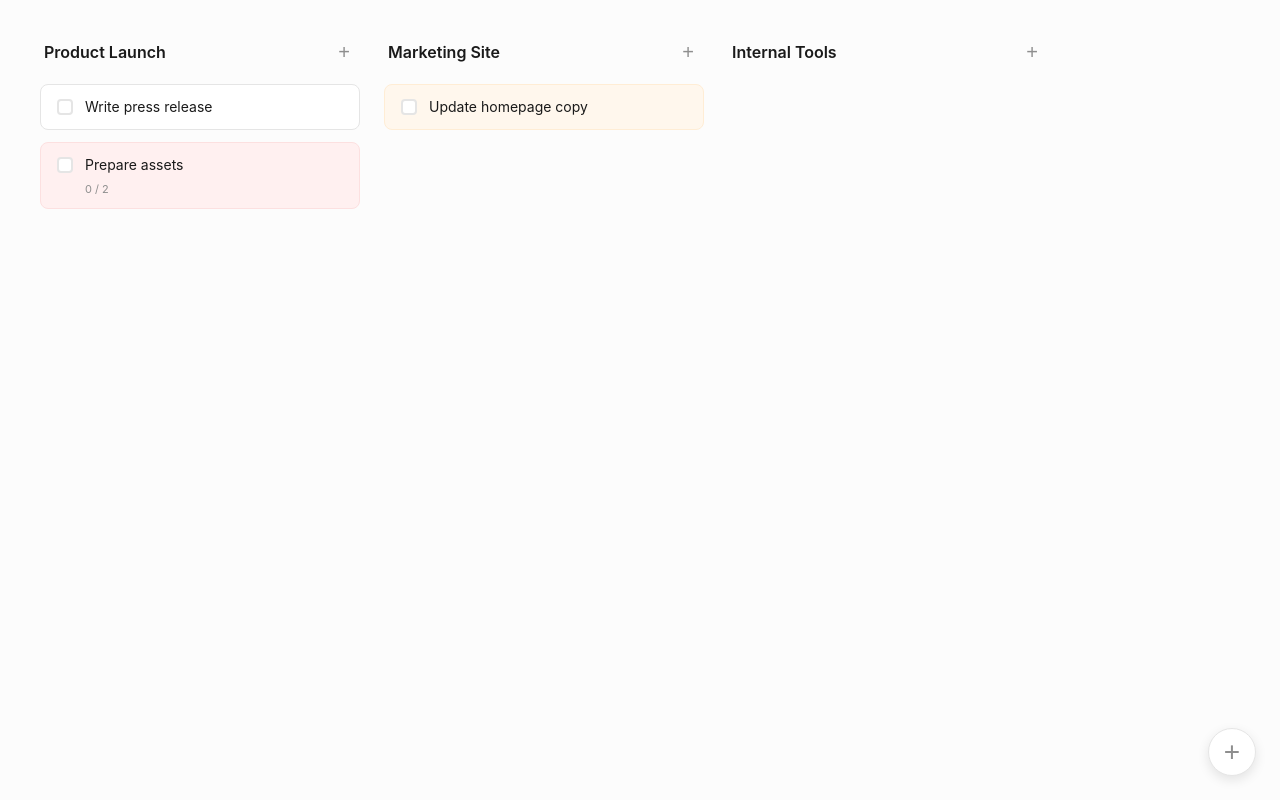
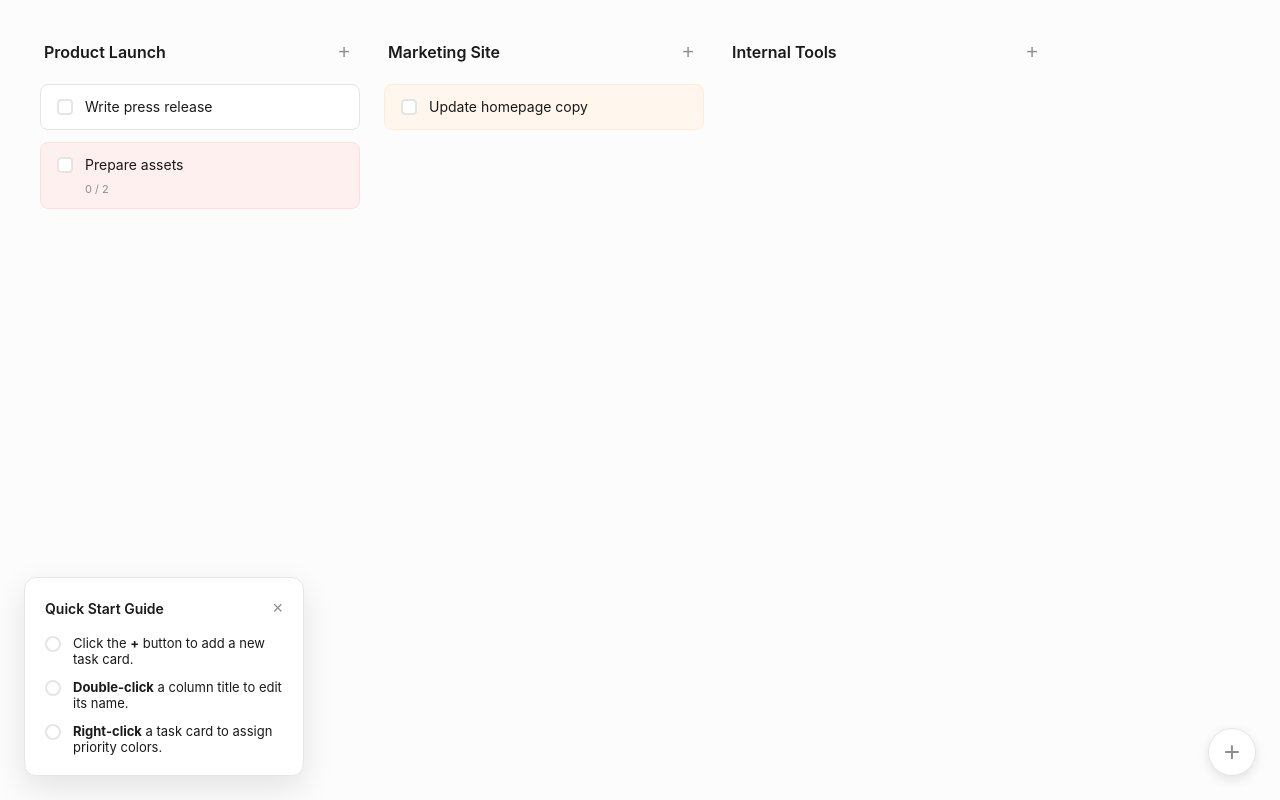
Before and after one commit to Pravinakajerry/Projects-Todo, a plain HTML site: page index.html in a window 1280 px wide. Drawn offline with Linux system fonts and the light colour scheme.

Commit message:
Update index.html
added onboarding

```diff
--- a/index.html
+++ b/index.html
@@ -304,6 +304,91 @@
             font-weight: 600;
         }
 
+        /* === Onboarding Widget === */
+        .onboarding-widget {
+            position: fixed;
+            bottom: 24px;
+            left: 24px;
+            background: #ffffff;
+            border: 1px solid var(--border-color);
+            border-radius: 12px;
+            box-shadow: 0 12px 32px rgba(0, 0, 0, 0.1);
+            padding: 20px;
+            width: 280px;
+            z-index: 100;
+            display: none; /* Hidden by default, JS enables if needed */
+            transition: opacity 0.3s ease, transform 0.3s ease;
+        }
+
+        .onboarding-header {
+            display: flex;
+            justify-content: space-between;
+            align-items: center;
+            margin-bottom: 16px;
+        }
+
+        .onboarding-header h3 {
+            font-size: 14px;
+            font-weight: 600;
+            color: var(--text-main);
+        }
+
+        .onboarding-close {
+            background: none;
+            border: none;
+            color: var(--text-muted);
+            cursor: pointer;
+            font-size: 18px;
+        }
+
+        .onboarding-close:hover {
+            color: var(--text-main);
+        }
+
+        .ob-step {
+            display: flex;
+            align-items: flex-start;
+            gap: 12px;
+            margin-bottom: 12px;
+            font-size: 13px;
+            color: var(--text-main);
+            transition: opacity 0.2s;
+        }
+
+        .ob-step:last-child {
+            margin-bottom: 0;
+        }
+
+        .ob-checkbox {
+            width: 16px;
+            min-width: 16px;
+            height: 16px;
+            border: 2px solid var(--border-color);
+            border-radius: 50%;
+            margin-top: 1px;
+            display: flex;
+            align-items: center;
+            justify-content: center;
+            transition: all 0.2s;
+        }
+
+        .ob-step.done {
+            opacity: 0.5;
+            text-decoration: line-through;
+        }
+
+        .ob-step.done .ob-checkbox {
+            background: var(--text-main);
+            border-color: var(--text-main);
+        }
+
+        .ob-step.done .ob-checkbox::after {
+            content: '✓';
+            color: white;
+            font-size: 10px;
+            font-weight: bold;
+        }
+
         /* === Modal Overlay === */
         .modal-overlay {
             position: fixed;
@@ -509,6 +594,26 @@
     <!-- Floating Add Column Button -->
     <button class="add-column-btn" onclick="addNewColumn()" title="Add New Column">+</button>
 
+    <!-- Onboarding Widget -->
+    <div class="onboarding-widget" id="onboardingWidget">
+        <div class="onboarding-header">
+            <h3>Quick Start Guide</h3>
+            <button class="onboarding-close" onclick="dismissOnboarding()" title="Dismiss">×</button>
+        </div>
+        <div class="ob-step" id="obStepAdd">
+            <div class="ob-checkbox"></div>
+            <span>Click the <strong>+</strong> button to add a new task card.</span>
+        </div>
+        <div class="ob-step" id="obStepEditCol">
+            <div class="ob-checkbox"></div>
+            <span><strong>Double-click</strong> a column title to edit its name.</span>
+        </div>
+        <div class="ob-step" id="obStepRightClick">
+            <div class="ob-checkbox"></div>
+            <span><strong>Right-click</strong> a task card to assign priority colors.</span>
+        </div>
+    </div>
+
     <!-- Right Click Context Menu -->
     <div class="context-menu" id="contextMenu">
         <div class="context-item" data-action="color" data-color="red">
@@ -564,6 +669,8 @@
     </div>
 
     <script>
+        const DEFAULT_PAGE_TITLE = "Minimalist Project Manager";
+
         // --- Data Management (Local Storage) ---
         const defaultData = [
             {
@@ -600,6 +707,51 @@
             return Math.random().toString(36).substr(2, 9);
         }
 
+        // --- Onboarding Logic ---
+        let onboardingState = JSON.parse(localStorage.getItem('minTaskOnboarding')) || {
+            addedCard: false,
+            editedCol: false,
+            rightClicked: false,
+            dismissed: false
+        };
+
+        function renderOnboarding() {
+            const widget = document.getElementById('onboardingWidget');
+            if (onboardingState.dismissed || (onboardingState.addedCard && onboardingState.editedCol && onboardingState.rightClicked)) {
+                widget.style.display = 'none';
+                // Mark dismissed so we don't keep evaluating logic if it's done
+                if (!onboardingState.dismissed) dismissOnboarding();
+                return;
+            }
+
+            widget.style.display = 'block';
+
+            if (onboardingState.addedCard) document.getElementById('obStepAdd').classList.add('done');
+            if (onboardingState.editedCol) document.getElementById('obStepEditCol').classList.add('done');
+            if (onboardingState.rightClicked) document.getElementById('obStepRightClick').classList.add('done');
+        }
+
+        function completeOnboardingStep(step) {
+            if (onboardingState.dismissed || onboardingState[step]) return;
+            onboardingState[step] = true;
+            localStorage.setItem('minTaskOnboarding', JSON.stringify(onboardingState));
+            renderOnboarding();
+
+            // Auto close if all steps completed
+            if (onboardingState.addedCard && onboardingState.editedCol && onboardingState.rightClicked) {
+                setTimeout(() => dismissOnboarding(), 1000);
+            }
+        }
+
+        function dismissOnboarding() {
+            onboardingState.dismissed = true;
+            localStorage.setItem('minTaskOnboarding', JSON.stringify(onboardingState));
+            const widget = document.getElementById('onboardingWidget');
+            widget.style.opacity = '0';
+            setTimeout(() => { widget.style.display = 'none'; }, 300);
+        }
+
+
         function getSubtaskProgress(content) {
             if (!content) return null;
             const totalMatches = content.match(/<input[^>]*type="checkbox"[^>]*>/gi);
@@ -631,6 +783,7 @@
                 titleSpan.title = "Double-click to edit";
 
                 titleSpan.ondblclick = function() {
+                    completeOnboardingStep('editedCol'); // Trigger onboarding step
                     this.contentEditable = true;
                     this.focus();
                     document.execCommand('selectAll', false, null);
@@ -719,6 +872,7 @@
             if (!card) return;
 
             e.preventDefault();
+            completeOnboardingStep('rightClicked'); // Trigger onboarding step
 
             const taskList = card.closest('.task-list');
             contextTarget = {
@@ -873,6 +1027,8 @@
         const modalDeleteBtn = document.getElementById('modalDeleteBtn');
 
         function addNewTask(projectId) {
+            completeOnboardingStep('addedCard'); // Trigger onboarding step
+
             const project = boardData.find(p => p.id === projectId);
             const newTask = { id: generateId(), title: 'New Task', content: '', completed: false, color: 'default' };
             project.tasks.unshift(newTask); // Adds at the top instead of bottom
@@ -915,6 +1071,7 @@
                 modalOverlay.classList.remove('active');
                 currentEditingTask = null;
                 currentEditingProject = null;
+                document.title = DEFAULT_PAGE_TITLE;
             }
         });
 
@@ -929,6 +1086,9 @@
             modalEditor.innerHTML = currentEditingTask.content;
 
             updateModalColorPicker(currentEditingTask.color || 'default');
+
+            // Update Page Title
+            document.title = currentEditingTask.title || "Untitled Task";
 
             modalOverlay.classList.add('active');
 
@@ -948,13 +1108,16 @@
             modalOverlay.classList.remove('active');
             currentEditingTask = null;
             currentEditingProject = null;
+
+            // Revert Page Title
+            document.title = DEFAULT_PAGE_TITLE;
         }
 
         modalOverlay.addEventListener('click', (e) => {
             if (e.target === modalOverlay) closeModal();
         });
 
-        // --- Keyboard Shortcuts ---
+        // --- Keyboard Shortcuts & Live Page Title Updates ---
 
         modalTaskTitle.addEventListener('keydown', (e) => {
             if (e.key === 'Enter' || e.key === 'Tab') {
@@ -979,7 +1142,10 @@
         });
 
         modalTaskTitle.addEventListener('input', () => {
-            if (currentEditingTask) currentEditingTask.title = modalTaskTitle.value;
+            if (currentEditingTask) {
+                currentEditingTask.title = modalTaskTitle.value;
+                document.title = modalTaskTitle.value || "Untitled Task"; // Live Title Update
+            }
         });
 
         // --- Subtask Checkbox Engine ---
@@ -1019,6 +1185,7 @@
 
         // Init
         renderBoard();
+        renderOnboarding();
     </script>
 </body>
 </html>
```
